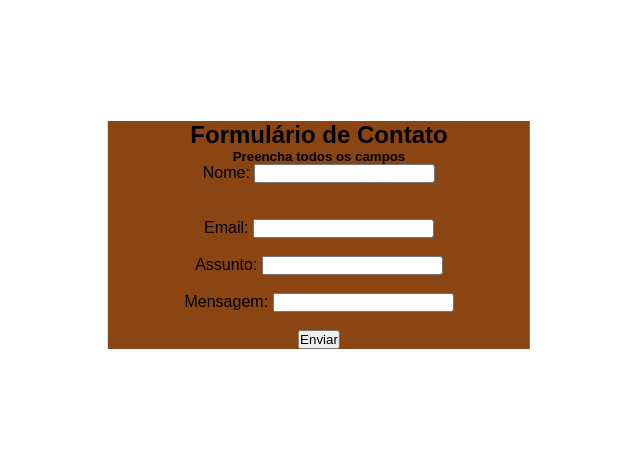
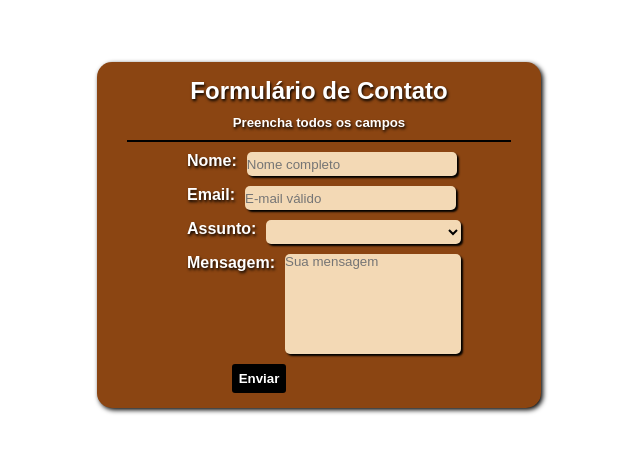
Before and after one commit to VeehNB/Formulario_Ve, a plain HTML site: page index.html in a window 1280 px wide. Shown: the part 165-618 px from the top of the page, without its empty margins (321-961 px from the left). Drawn offline with Linux system fonts and the light colour scheme.

Commit message:
Formulario simples

```diff
--- a/index.html
+++ b/index.html
@@ -7,20 +7,38 @@
     <link rel="stylesheet" href="style.css">
 </head>
 <body>
-    <div id="formulari">
+    <div id="formulario">
         <h2>Formulário de Contato</h2>
         <h5>Preencha todos os campos</h5>
         <div id="cadastro">
             <form autocomplete="off">
-                <p><label for="inome">Nome:
-                 <input type="text" name="nome" id="inome"></p></label> <br> <br>
-                <p><label for="iemail">Email:
-                <input type="text" name="email" id="iemail"></p></label> <br>
-                <p><label for="iassunto">Assunto:
-                <input type="text" name="assunto" id="iassunto"></p></label> <br>
-                <p><label for="imensagem">Mensagem:
-                <input type="text" name="mensagem" id="imensagem"></p></label> <br>
-                <input type="submit" value="Enviar">
+                <div class="form">
+                    <label for="nome">Nome:</label>
+                    <input type="text" name="nome" id="nome" placeholder="Nome completo">
+                </div>
+
+                <div class="form">
+                    <label for="email">Email:</label>
+                    <input type="email" name="email" id="email" placeholder="E-mail válido">
+                </div>
+
+                <div class="form">
+                    <label for="assunto">Assunto:</label>
+                    <select name="assunto" id="assunto" class="assunto">
+                        <option value=""></option>
+                        <option value="Duvidas do produto">Dúvidas do produto</option>
+                        <option value="Atraso na entrega">Atraso na entrega</option>
+                    </select>
+                </div>
+
+                <div class="form">
+                    <label for="mensagem">Mensagem:</label>
+                    <textarea name="mensagem" id="mensagem" placeholder="Sua mensagem" class="mensagem"></textarea>
+                </div>
+
+                <div class="button-container">
+                    <input type="button" value="Enviar" class="button">
+                </div>
             </form>
         </div>
     </div>
--- a/style.css
+++ b/style.css
@@ -1,22 +1,89 @@
 * {
-    border: 0%;
-    padding: 0%;
-    margin: 0%;
+    border: 0;
+    padding: 0;
+    margin: 0;
     font-family: Arial, Helvetica, sans-serif;
-    color: black;
+    color: white;
 }
 
-div#formulari {
+#formulario {
     position: absolute;
     top: 50%;
     left: 50%;
     transform: translate(-50%, -50%);
-    width: 33%;
-    height: auto;
+    width: 30%;
     text-align: center;
     background-color: #8B4512;
+    padding: 15px 30px;
+    border-radius: 15px;
+    text-shadow: 1px 2px 3px black;
+    box-shadow: 2px 2px 5px black;
 }
 
-div#cadastro {
+#cadastro {
+    padding-top: 10px;
+    text-align: end;
+    margin-left: 60px;
+}
+
+h5 {
+    padding-bottom: 10px;
+    border-bottom: black solid 2px;
+    padding-top: 10px;
+}
+
+.form {
+    display: flex;
+    align-items: start;
+    margin-bottom: 10px;
+}
+
+label {
+    font-weight: bold;
+    margin-right: 10px;
+}
+
+option, select.assunto {
+    color: black;
+}
+
+.form input {
+    height: 24px;
+    width: 65%;
+    border-radius: 5px;
+    background-color: #F3D9B5;
+    color: black;
+    box-shadow: 2px 2px 2px black;
+}
+
+select {
+    width: 60%;
+    height: 24px;
+    border-radius: 5px;
+    background-color: #F3D9B5;
+    color: black;
+    box-shadow: 2px 2px 2px black;
+}
+
+textarea {
+    background-color: #F3D9B5;
+    color: black;
+    resize: none;
+    height: 100px;
+    width: 275px;
+    border-radius: 5px;
+    box-shadow: 2px 2px 2px black;
+    margin-right: 50px;
+}
+
+.button-container {
     text-align: center;
+    margin-right: 180px;
 }
+.button {
+    cursor: pointer;
+    font-weight: bold;
+    background-color: black;
+    padding: 7px;
+    border-radius: 3px;
+}
```
